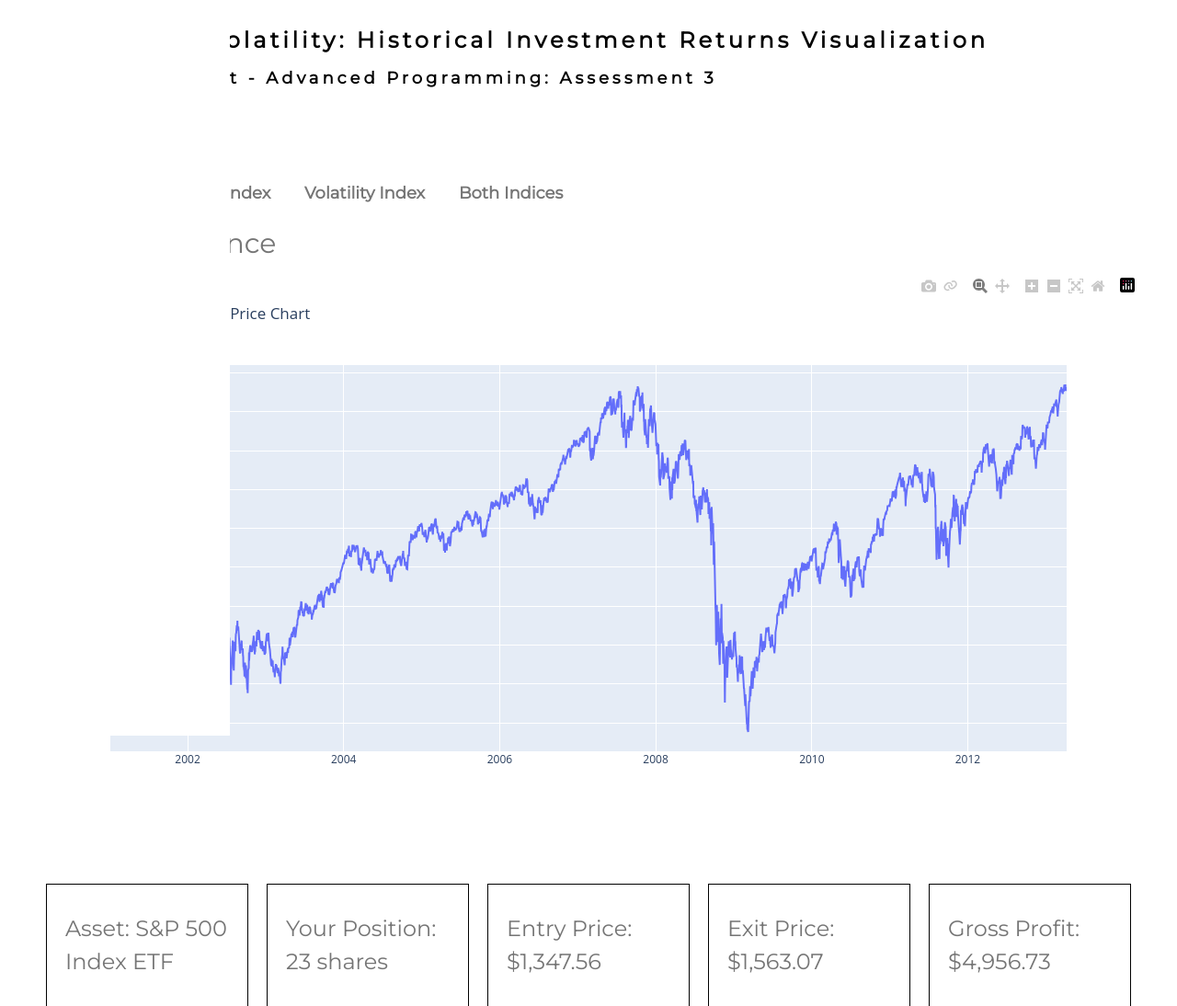
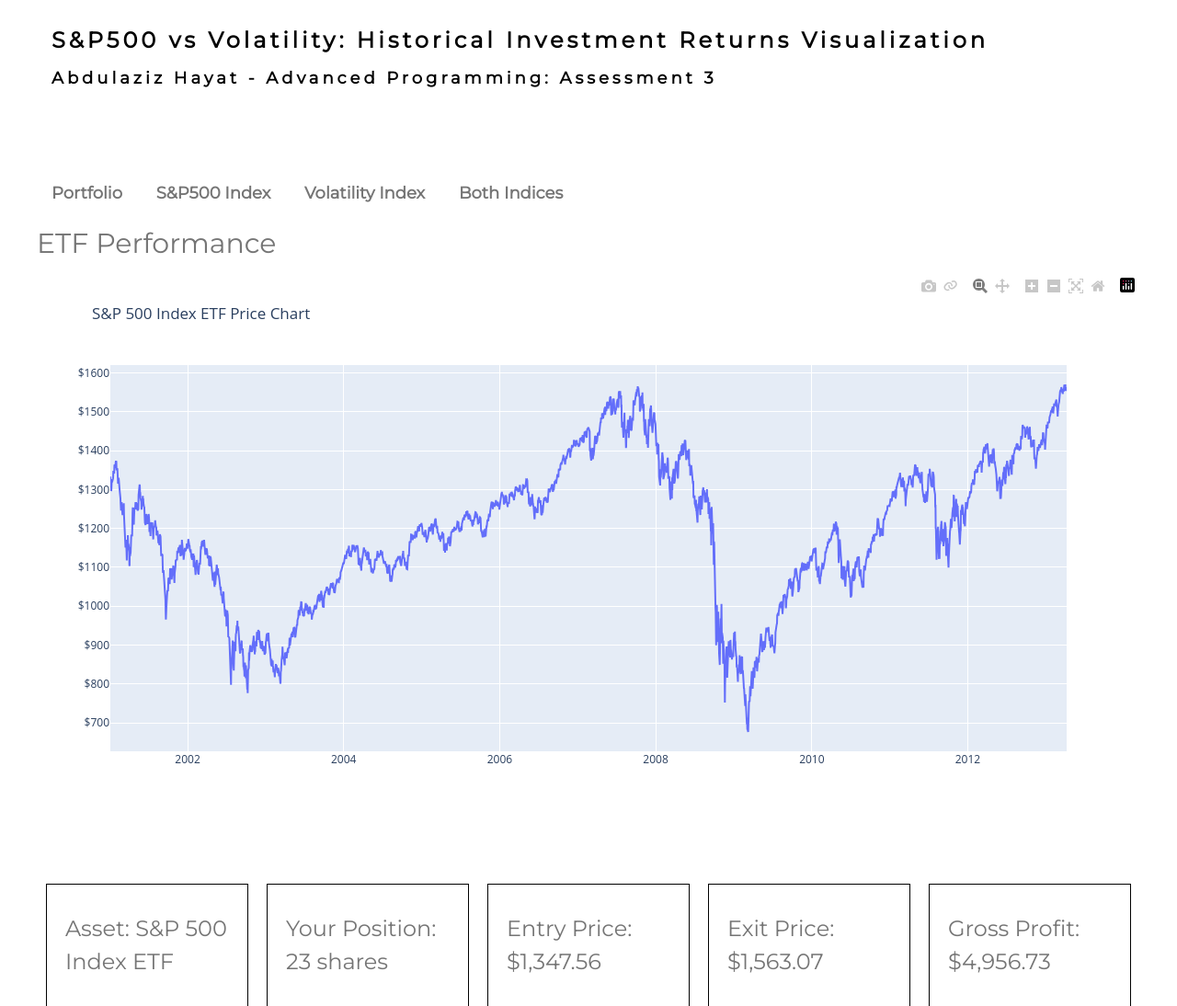
Before and after one commit to azizhayat37/ap_asst3, a Flask app: page / in a window 1280 px wide. Shown: the top 1094 px of the page at 92% size. Run offline with Flask 3, Linux system fonts and the light colour scheme; data comes from the database, SQL or seed files in the repository.

Commit message:
fixed issued with old navbar from w3schools html templates obscuring new content

```diff
--- a/templates/base.html
+++ b/templates/base.html
@@ -16,7 +16,7 @@ body,h1,h2,h3,h4,h5,h6,.w3-wide {font-family: "Montserrat", sans-serif;}
 <body class="w3-content" style="max-width:1200px">
 
 <!-- Sidebar/menu -->
-<nav class="w3-sidebar w3-bar-block w3-white w3-collapse w3-top" style="z-index:3;width:250px; position: fixed; left: 0;" id="mySidebar"></nav>
+<nav class="w3-sidebar w3-bar-block w3-white w3-collapse w3-top" style="z-index:3;width:0px; position: fixed; left: 0;" id="mySidebar"></nav>
   <div class="w3-container w3-display-container w3-padding-16">
     <i onclick="w3_close()" class="fa fa-remove w3-hide-large w3-button w3-display-topright"></i>
     <h3 class="w3-wide"><b>S&P500 vs Volatility: Historical Investment Returns Visualization</b></h3>
```
